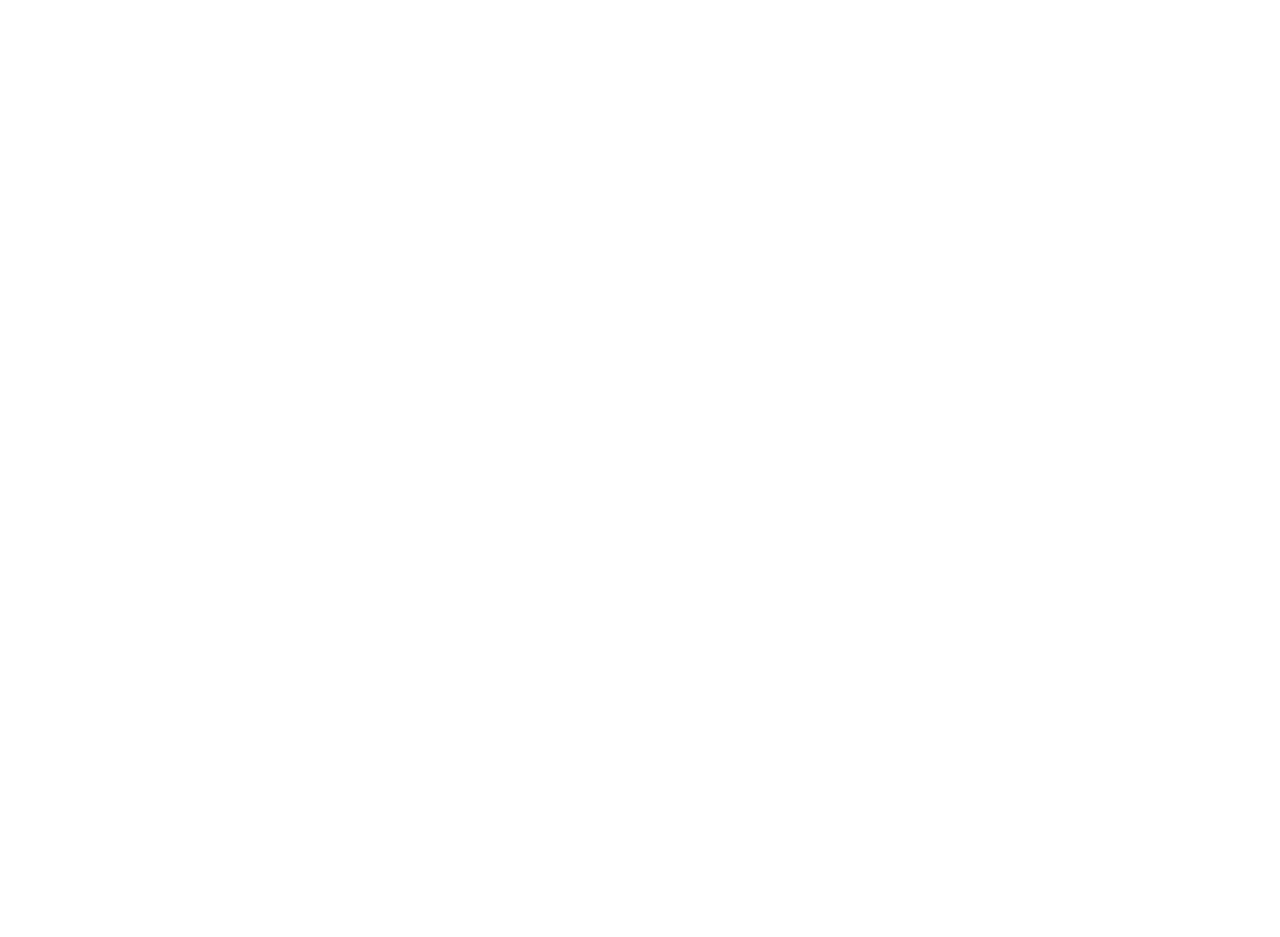
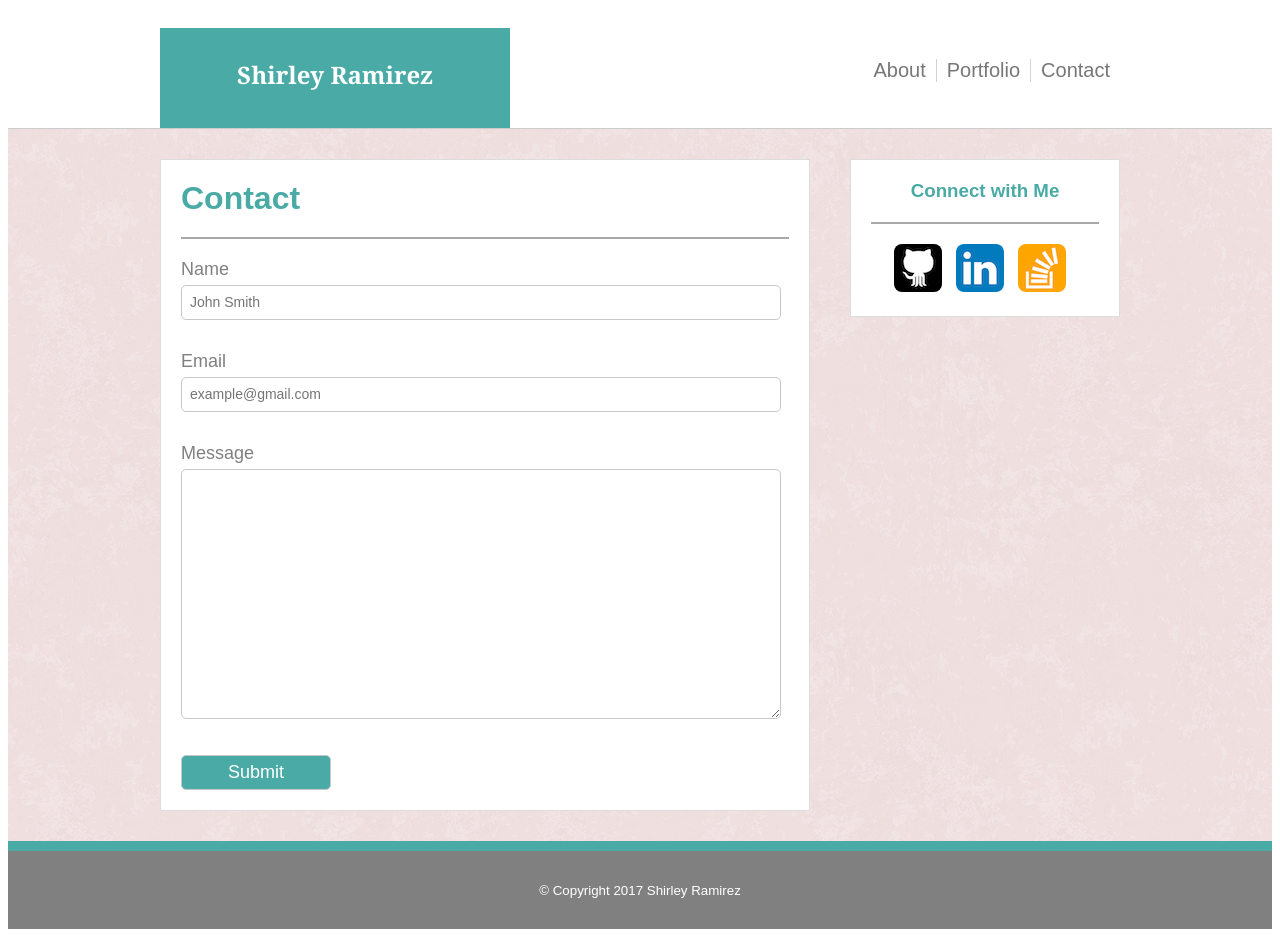
Before and after one commit to shirleymramirez/Basic-Portfolio, a plain HTML site: page contact.html in a window 1280 px wide. Before the commit the page ends 800 px from the top, so only its background shows below. Drawn offline with Linux system fonts and the light colour scheme.

Commit message:
added contact.html, modified index.html and style.css

```diff
--- a/assets/css/style.css
+++ b/assets/css/style.css
@@ -13,6 +13,7 @@ body {
 	font-family: 'Arial', 'Helvetica Neue', Helvetica, sans-serif;
 	background-color: #ffffff;
 }
+
 
 /*
   ========================================
@@ -100,10 +101,11 @@ li:not(:last-child) {
 
 /*
   ========================================
-  All About Me
+  All About Me and Contact Info Section
   ========================================
 */
 
+.contact-info,
 .all-about-me {
 	color: #4aaaa5;
 	background-color: #ffffff;
@@ -118,6 +120,77 @@ h2 {
 	font-weight: bold;
 	text-align: left;
 }
+
+/*
+  ========================================
+  Contact Form
+  ========================================
+*/
+
+
+form {
+	margin-bottom: 20px;
+}
+
+input,
+textarea {
+	font: 'Arial', 'Helvetica Neue', Helvetica, sans-serif;
+	font-size: 14px;
+}
+
+.contact-form {
+	text-align: left;
+}
+
+.contact-form label {
+	color: gray;
+  	cursor: pointer;
+  	font-weight: 400px;
+  	font-size: 18px;
+}
+
+.contact-form input,
+.contact-form textarea {
+ 	border: 1px solid #c6c9cc;
+ 	border-radius: 5px;
+ 	display: block;
+ 	margin: 5px 0 27px 0;
+	padding: 5px 8px;
+	margin-bottom: 10px;
+}
+
+.input-text,
+.input-email {
+	width: 600px;
+}
+
+.contact-form input {
+	height: 35px;
+}
+
+.contact-form textarea {
+	height: 250px;
+	width: 600px;
+}
+
+/*
+  ========================================
+  Buttons
+  ========================================
+*/
+
+.button-default {
+	width: 150px;
+}
+
+.button-default {
+	color: white;
+	font-size: 18px;
+	padding-bottom: 5px;
+	background-color: #4aaaa5;
+	display: inline-block;
+}
+
 
 /*
   ========================================
@@ -175,6 +248,24 @@ p {
 
 /*
   ========================================
+ 	Hover Nav/links
+  ========================================
+*/
+a:hover {
+  color: #4aaaa5;
+}
+
+/*
+  ========================================
+ 	Image tag style
+  ========================================
+*/
+
+img {
+	border-radius: 8px;
+}
+/*
+  ========================================
  Footer
   ========================================
 */
--- a/contact.html
+++ b/contact.html
@@ -0,0 +1,76 @@
+<!DOCTYPE html>
+<html lang="en-us">
+<head>
+	<meta charset="utf-8">
+
+	<!-- Page Title -->
+	<title>Shirley Ramirez Portfolio</title>
+
+	<!-- Linking CSS -->
+	<link rel="stylesheet" type="text/css" href="./assets/css/style.css">
+
+</head>
+<body>
+
+	<!-- Header Group -->
+	<header class="primary-header-group">
+		<section class="header-container">
+			<h1>Shirley Ramirez</h1>
+			<nav class="primary-nav">
+				<ul>
+					<li><a href="index.html">About</a></li><!--
+					--><li><a href="portfolio.html">Portfolio</a></li><!--
+					--><li><a href="contact.html">Contact</a></li>
+				</ul>
+			</nav>
+		</section>
+	</header>
+
+	<!-- Contact Info Section -->
+	<div class="main-container">
+		<div class="content-area">
+			<section class="contact-info">
+				<h2>Contact</h2>
+				<form class="contact-form">
+					<label>
+						Name<br>
+						<input class="input-text" type="text" placeholder="John Smith" required><br>
+					</label>
+
+					<label>
+						Email<br>
+						<input class="input-email" type="email" name="email" placeholder="example@gmail.com" required><br>
+					</label>
+
+					<label>
+						Message<br>
+						<textarea name="Message"></textarea><br>
+					</label>
+
+					<input class="button-default" type="submit" name="Submit">
+
+				</form>
+
+			</section>
+
+			 <!--Online Profile-->
+
+			<aside class="online-profile">
+				<h3>Connect with Me</h3>
+
+				<!--Link with Github -->
+				<a href="https://github.com/shirleymramirez"><img src="./assets/images/github_icon.png" alt="Github Icon"></a>
+				<!--Link with linkedin -->
+				<a href="https://www.linkedin.com/in/shirley-ramirez-25b157133/"><img src="./assets/images/linkedln_icon.png" alt="linkedin Icon"></a>
+				<!-- Link with StackOverflow -->
+				<a href="https://stackoverflow.com/users/8518556/shirley"><img src="./assets/images/stackoverflow_icon.png" alt="stackoverflow Icon"></a>
+			</aside>
+
+		</div>
+	</div>
+	<!-- Primary Footer -->
+	<footer class="primary-footer group">
+		<small>&copy; Copyright 2017 Shirley Ramirez</small>
+	</footer>
+</body>
+</html>
```
Also changed, not shown: index.html (+1 -1 lines).
